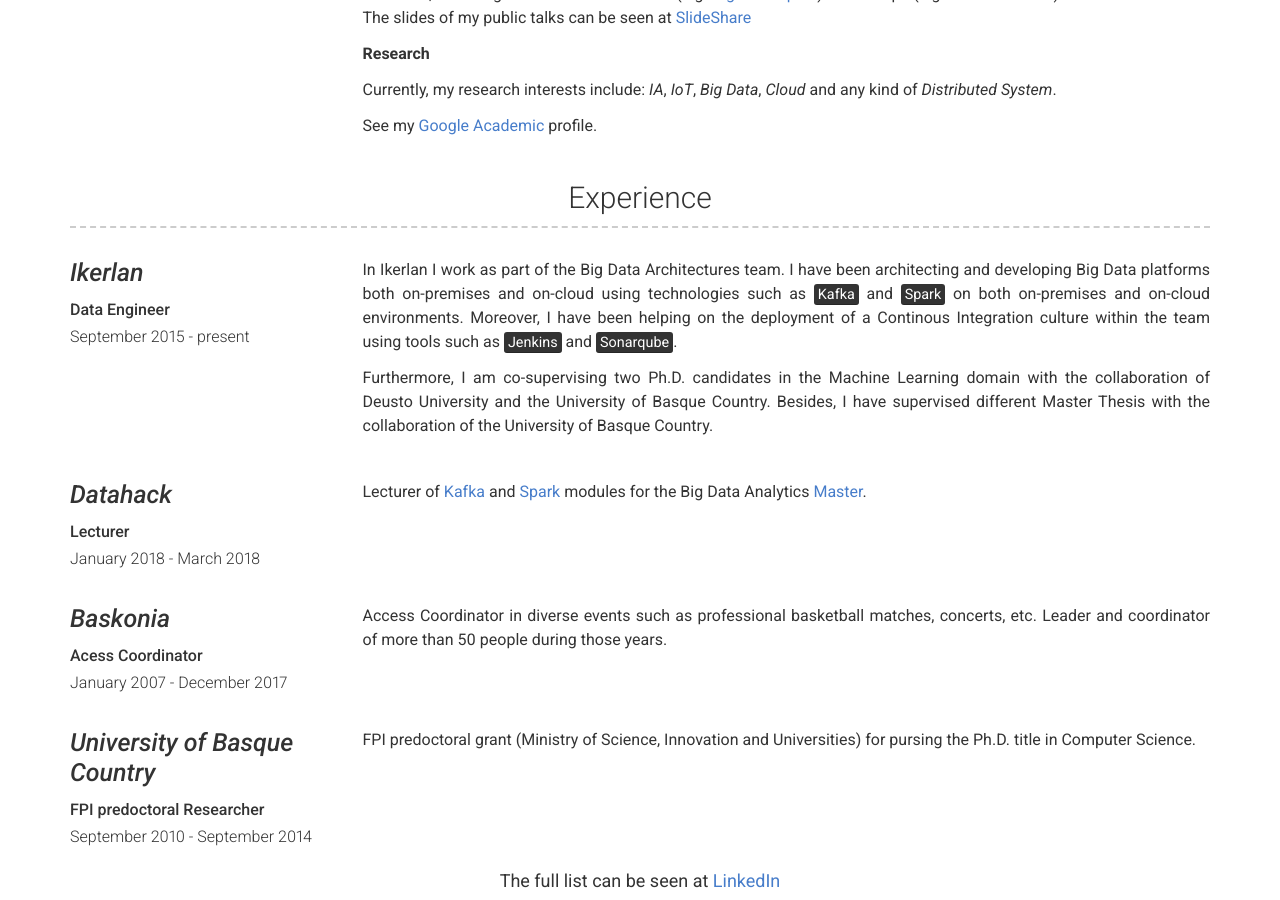
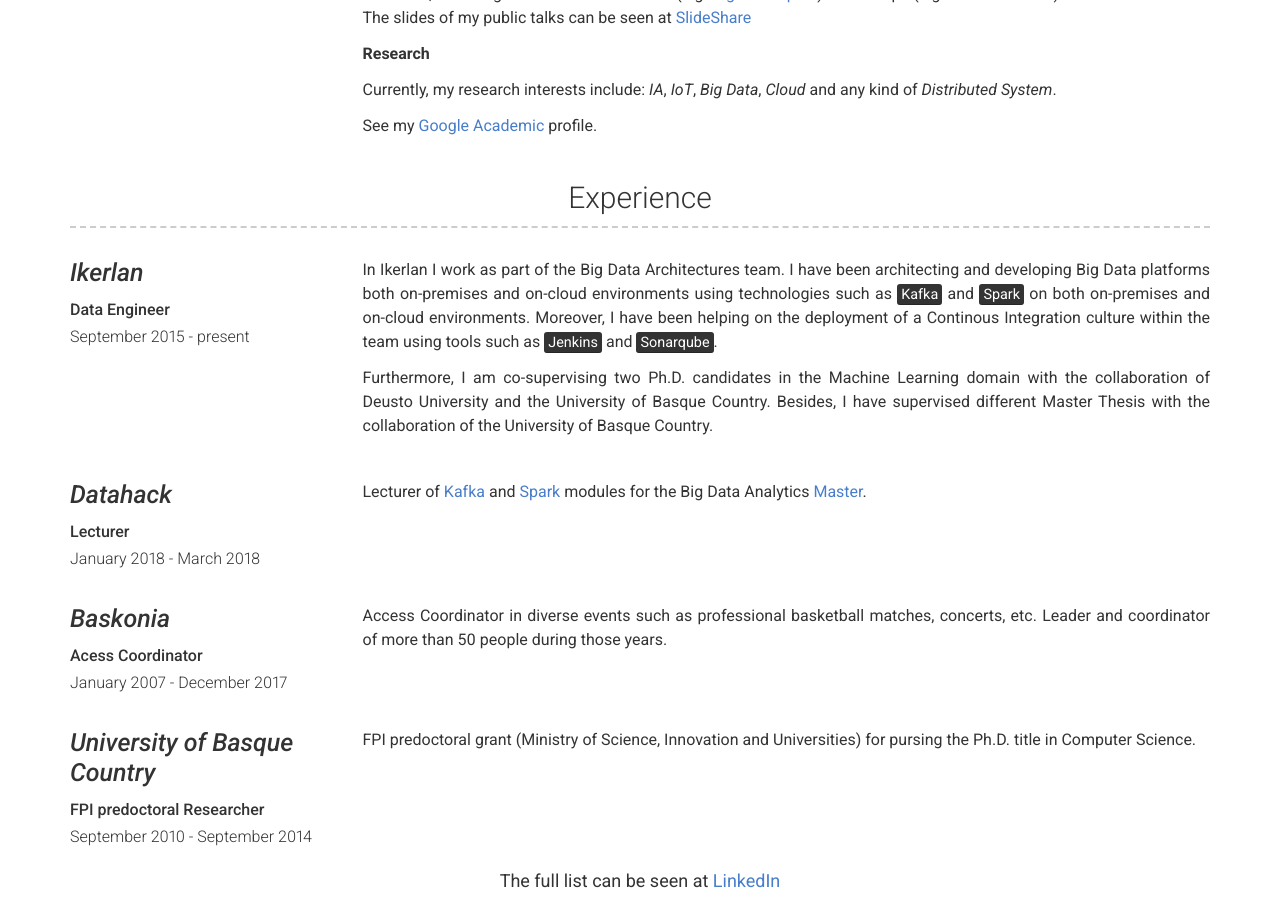
Before and after one commit to Neuw84/neuw84.github.io, a Jekyll site: the page built from index.md, in a window 1280 px wide and 900 px high, scrolled down 604 px. Built offline with Jekyll 4.4.1, drawn with Linux system fonts in a browser that asks for light colours.

Commit message:
Update experience.yml

```diff
--- a/_data/experience.yml
+++ b/_data/experience.yml
@@ -4,7 +4,7 @@
   dates: September 2015 - present
   job_title: Data Engineer
   description: |
-    In Ikerlan I work as part of the Big Data Architectures team. I have been architecting and developing Big Data platforms both on-premises and on-cloud using technologies such as <mark>Kafka</mark> and <mark>Spark</mark> on both on-premises and on-cloud environments.
+    In Ikerlan I work as part of the Big Data Architectures team. I have been architecting and developing Big Data platforms both on-premises and on-cloud environments using technologies such as <mark>Kafka</mark> and <mark>Spark</mark> on both on-premises and on-cloud environments.
     Moreover, I have been helping on the deployment of a Continous Integration culture within the team using tools such as <mark>Jenkins</mark> and <mark>Sonarqube</mark>.
 
     Furthermore, I am co-supervising two Ph.D. candidates in the Machine Learning domain with the collaboration of Deusto University and the University of Basque Country. Besides, I have supervised different Master Thesis with the collaboration of the University of Basque Country.
```
